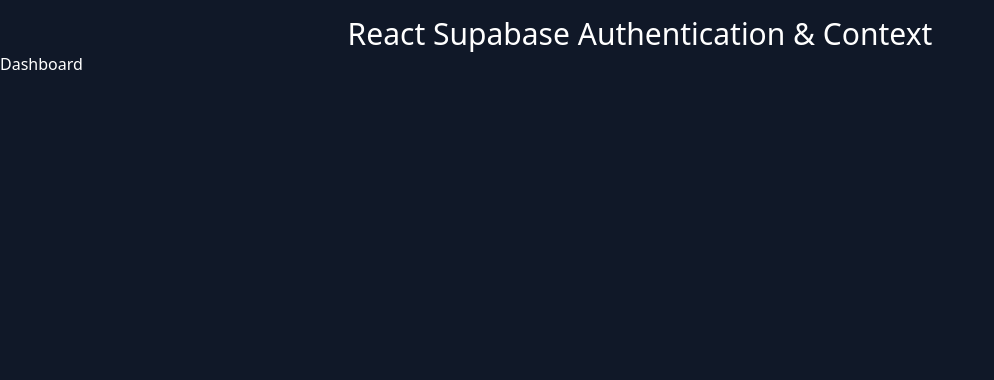
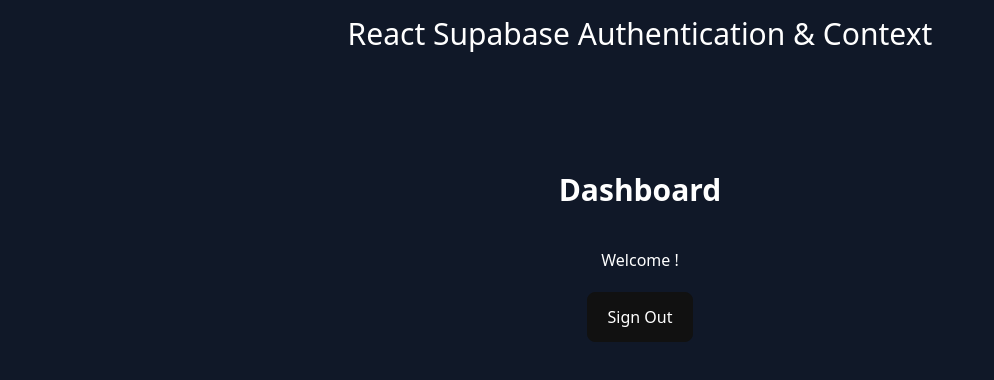
Before and after one commit to Shema-arsene/React_supabase_authentication, a React (Vite) app: page /dashboard in a window 1280 px wide. Shown: the top 380 px of the page, without its empty margins (0-994 px from the left). Built offline with nearby package versions, Linux system fonts and the light colour scheme; no server answers.

Commit message:
Completed the implementation of signOut functionality

```diff
--- a/src/components/Dashboard.jsx
+++ b/src/components/Dashboard.jsx
@@ -1,7 +1,39 @@
 import React from "react"
+import { userAuth } from "../Context/AuthContext"
+import { useNavigate } from "react-router-dom"
 
 const Dashboard = () => {
-  return <div>Dashboard</div>
+  const { session, signOut } = userAuth()
+
+  const navigate = useNavigate()
+
+  // console.log(session)
+
+  const handleSignOut = async (e) => {
+    e.preventDefault()
+
+    try {
+      await signOut()
+      navigate("/")
+    } catch (error) {
+      console.error(error)
+    }
+  }
+
+  return (
+    <div className="p-20">
+      <h1 className="text-center font-semibold text-3xl my-10">Dashboard</h1>
+      <p className="text-center">Welcome {session?.user?.email}!</p>
+      <div>
+        <button
+          onClick={handleSignOut}
+          className="mt-5 block w-fit mx-auto border border-[#111] py-3 px-5 rounded-lg cursor-pointer bg-[#111] hover:bg-black hover:border-black duration-300"
+        >
+          Sign Out
+        </button>
+      </div>
+    </div>
+  )
 }
 
 export default Dashboard
```
